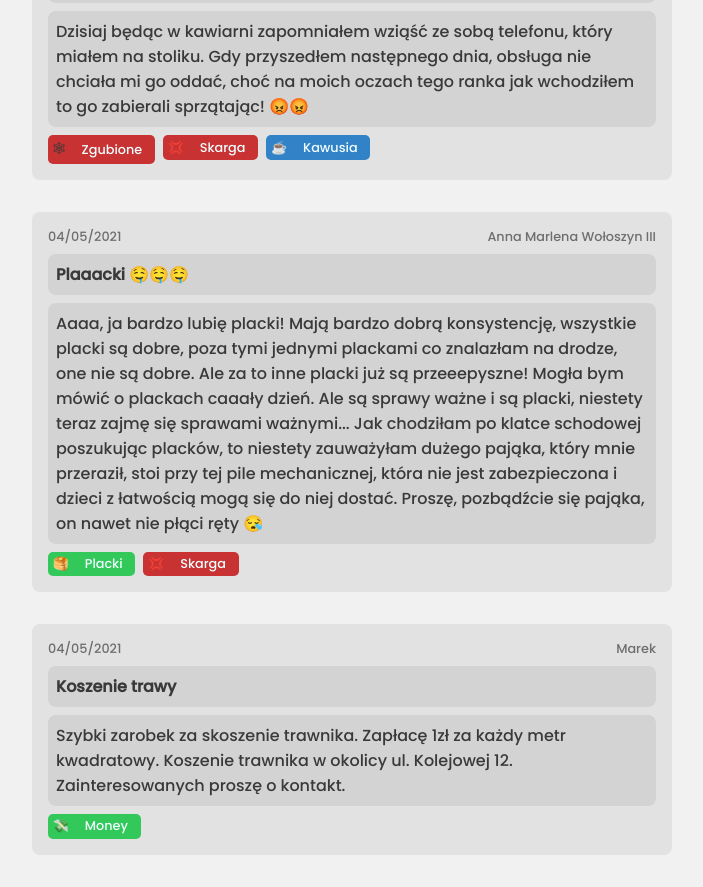
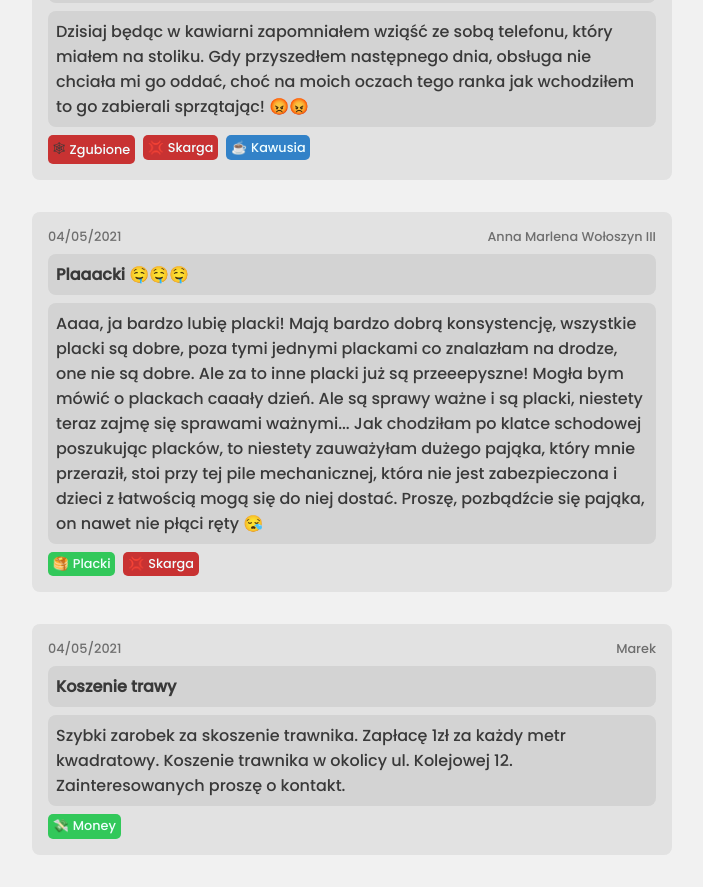
Before and after one commit to Gami13/HackHeroes2022, a React (Vite) app in the folder FrontEnd/: page / in a window 1280 px wide. Shown: the part 840-1727 px from the top of the page, without its empty margins (405-1108 px from the left). Built offline with nearby package versions, Linux system fonts and the light colour scheme.

Commit message:
buttony w selekcie

```diff
--- a/FrontEnd/src/Components/Main/Tag/Tag.module.css
+++ b/FrontEnd/src/Components/Main/Tag/Tag.module.css
@@ -6,7 +6,7 @@
 	width: fit-content;
 	height: fit-content;
 	padding: 0.2rem 0.3rem;
-	gap: 0.5rem;
+	gap: 0.25rem;
 }
 
 .text {
--- a/FrontEnd/src/Components/MultiSelect/MultiSelect.module.css
+++ b/FrontEnd/src/Components/MultiSelect/MultiSelect.module.css
@@ -93,7 +93,12 @@
 .selectedList li {
 	list-style: none;
 	margin: 0.1rem 0.2rem;
+	background-color: var(--primary);
+
+	padding: 0.1rem;
+	border-radius: var(--roundedBig);
 }
 .selectedList li button {
 	background: none;
+	color: white;
 }
--- a/FrontEnd/src/Components/Publication/Publication.module.css
+++ b/FrontEnd/src/Components/Publication/Publication.module.css
@@ -45,9 +45,6 @@
 	margin-right: 0.5rem;
 }
 
-.footer > * > * {
-	margin-right: 0.5rem;
-}
 .box {
 	background-color: var(--depth1);
 	transition-duration: var(--transitionSpeedFast);
```
